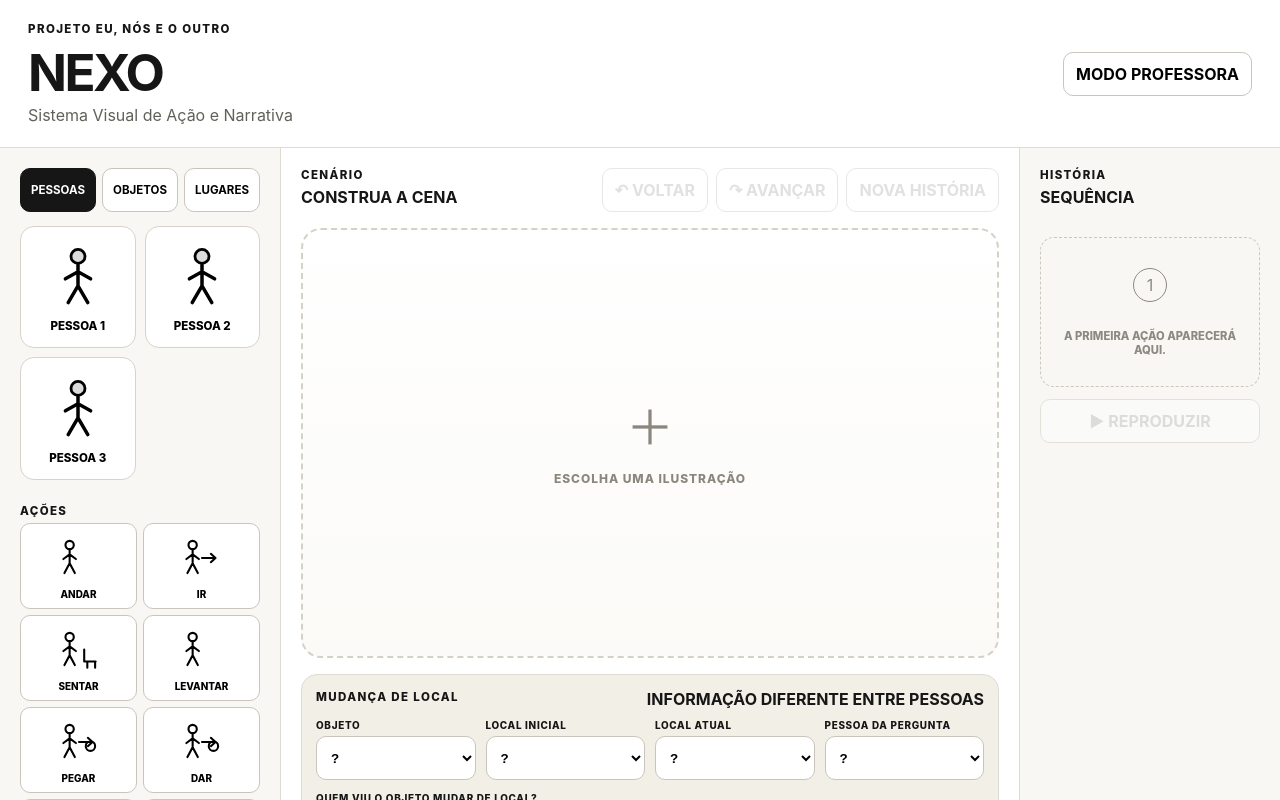
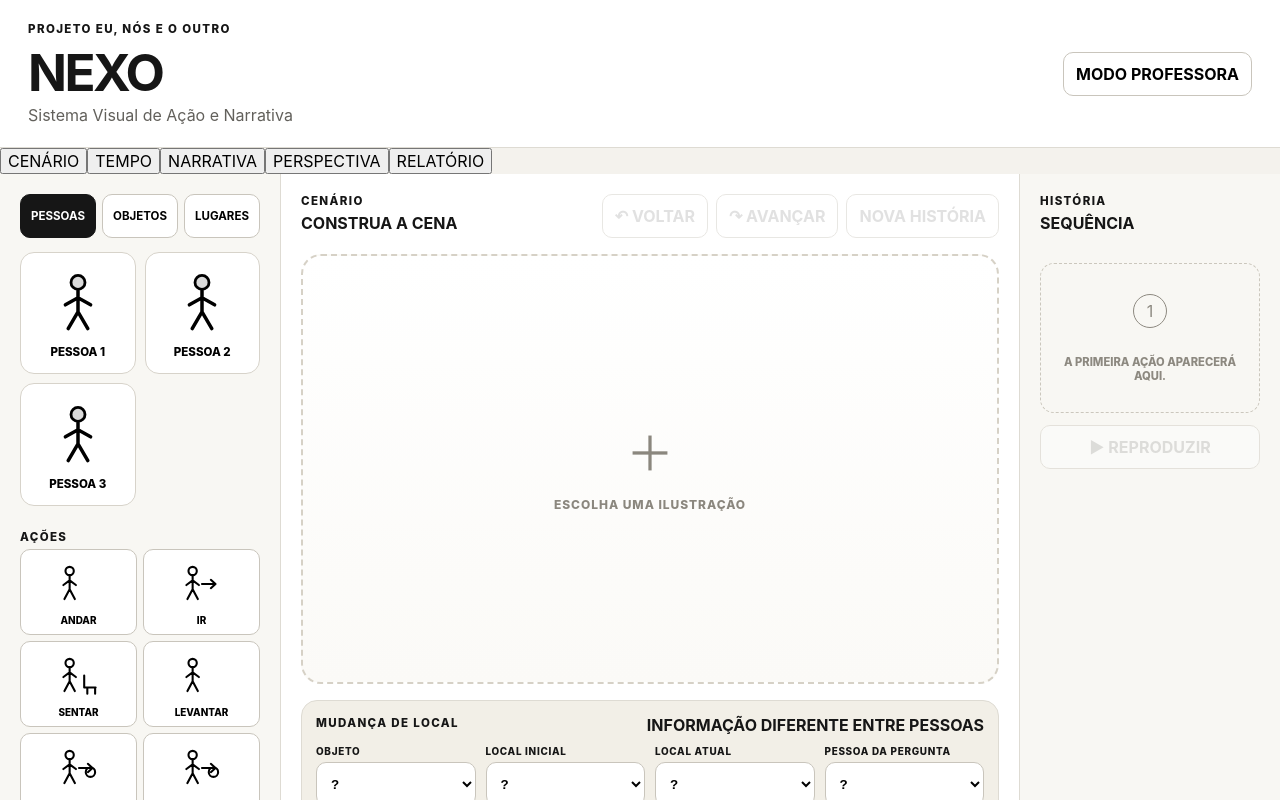
Before and after one commit to aeduardasantana/nexo, a React (Vite) app: page / in a window 1280 px wide. Shown: the top 800 px of the page. Built offline with nearby package versions, Linux system fonts and the light colour scheme.

Commit message:
feat: add modular NEXO navigation [edufertanapo]

```diff
--- a/src/App.tsx
+++ b/src/App.tsx
@@ -144,6 +144,7 @@ export default function App() {
   });
   const [mediationAssessments, setMediationAssessments] = useState<MediationAssessment[]>([]);
   const [reportOpen, setReportOpen] = useState(false);
+  const [activeModule, setActiveModule] = useState<'scenario' | 'time' | 'narrative' | 'perspective' | 'report'>('scenario');
   const importInputRef = useRef<HTMLInputElement | null>(null);
   const [sessionMetadata, setSessionMetadata] = useState<SessionMetadata>({
     participant: '',
@@ -274,6 +275,7 @@ export default function App() {
     setFeedback('SESSÃO RESTAURADA');
     setCompareMode('now');
     setReportOpen(false);
+    setActiveModule('scenario');
     setSelectedEntityId(null);
     setDraggingEntityId(null);
     setRelationReferenceId(null);
@@ -1313,7 +1315,7 @@ export default function App() {
   }
 
   return (
-    <main className="app-shell">
+    <main className={`app-shell module-${activeModule}`}>
       <header className="topbar">
         <div>
           <p className="eyebrow">PROJETO EU, NÓS E O OUTRO</p>
@@ -1324,6 +1326,28 @@ export default function App() {
           {teacherOpen ? 'FECHAR PROFESSORA' : 'MODO PROFESSORA'}
         </button>
       </header>
+
+      <nav className="module-nav no-print" aria-label="Módulos do NEXO">
+        {[
+          ['scenario', 'CENÁRIO'],
+          ['time', 'TEMPO'],
+          ['narrative', 'NARRATIVA'],
+          ['perspective', 'PERSPECTIVA'],
+          ['report', 'RELATÓRIO'],
+        ].map(([id, label]) => (
+          <button
+            type="button"
+            key={id}
+            className={activeModule === id ? 'active' : ''}
+            onClick={() => {
+              setActiveModule(id as typeof activeModule);
+              setReportOpen(id === 'report');
+            }}
+          >
+            {label}
+          </button>
+        ))}
+      </nav>
 
       {teacherOpen && (
         <section className="teacher-panel">
```
